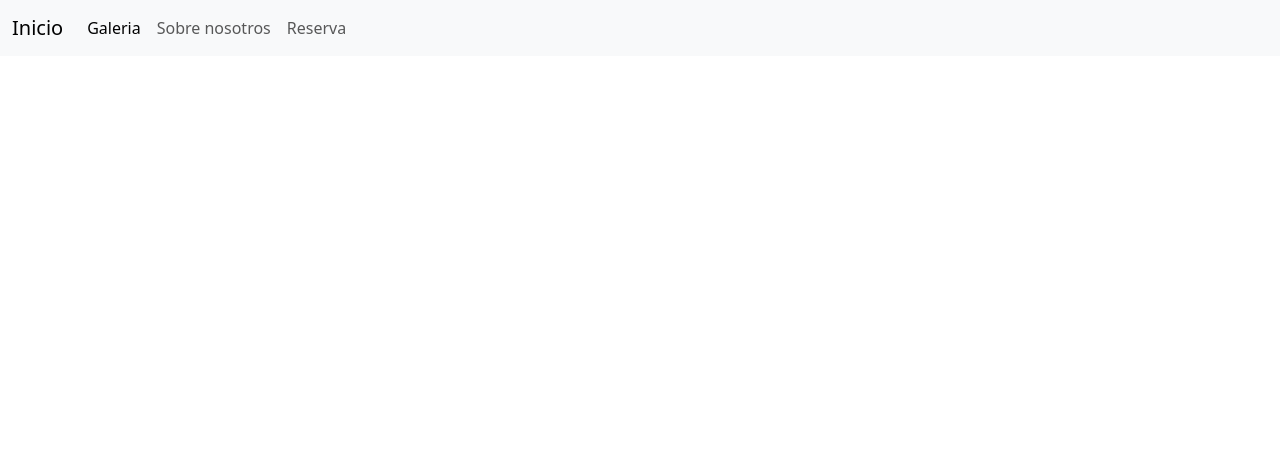
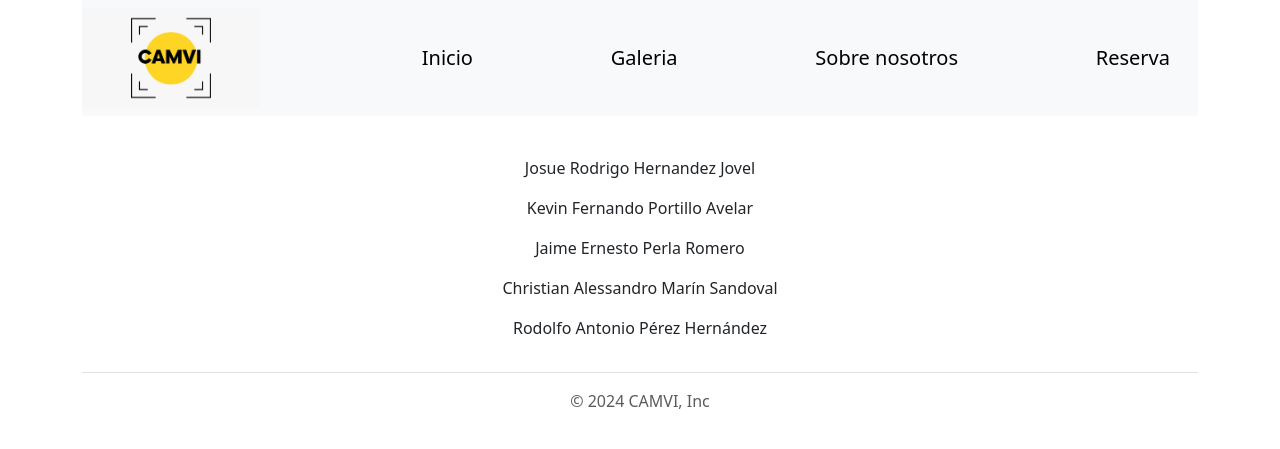
Before and after one commit to josueeE3/MOVAVI, a plain HTML site: page index.html in a window 1280 px wide. Drawn offline with nearby package versions, Linux system fonts and the light colour scheme.

Commit message:
modifique navbar y agregue footer

```diff
--- a/index.html
+++ b/index.html
@@ -4,31 +4,36 @@
     <meta charset="UTF-8">
     <meta name="viewport" content="width=device-width, initial-scale=1.0">
     <title>Camvi</title>
+    <link rel="stylesheet" href="style.css">
     <link href="https://cdn.jsdelivr.net/npm/bootstrap@5.3.3/dist/css/bootstrap.min.css" rel="stylesheet" integrity="sha384-QWTKZyjpPEjISv5WaRU9OFeRpok6YctnYmDr5pNlyT2bRjXh0JMhjY6hW+ALEwIH" crossorigin="anonymous">
     <link rel="icon" href="img/logo.jpeg">
 </head>
 <body>
-    <nav class="navbar navbar-expand-lg navbar-light bg-light">
-        <div class="container-fluid">
-          <a class="navbar-brand" href="#">Inicio</a>
-          <button class="navbar-toggler" type="button" data-bs-toggle="collapse" data-bs-target="#navbarNav" aria-controls="navbarNav" aria-expanded="false" aria-label="Toggle navigation">
-            <span class="navbar-toggler-icon"></span>
-          </button>
-          <div class="collapse navbar-collapse" id="navbarNav">
-            <ul class="navbar-nav">
-              <li class="nav-item">
-                <a class="nav-link active" aria-current="page" href="#">Galeria</a>
-              </li>
-              <li class="nav-item">
-                <a class="nav-link" href="#">Sobre nosotros</a>
-              </li>
-              <li class="nav-item">
-                <a class="nav-link" href="#">Reserva</a>
-              </li>
-            </ul>
+    <div class="container">
+        <nav class="navbar navbar-expand-lg navbar-light bg-light">
+            <img src="img/logo.jpeg" alt="" width="200px" height="100px" class="mr-auto" style="margin-right: 150px;">
+          <div class="container-fluid">
+            <a class="navbar-brand" href="#" >Inicio </a>
+            <a class="navbar-brand" href="#" >Galeria</a>
+            <a class="navbar-brand" href="#" >Sobre nosotros</a>
+            <a class="navbar-brand" href="#" >Reserva </a>
           </div>
-        </div>
-      </nav>
+        </nav>
+      </div>
+
+
+      <div class="container">
+        <footer class="py-3 my-4">
+          <ul class="nav justify-content-center border-bottom pb-3 mb-3 nav flex-column">
+            <li class="nav-item"><p class="text-center">Josue Rodrigo Hernandez Jovel</p></li>
+            <li class="nav-item"><p class="text-center">Kevin Fernando Portillo Avelar</p></li>
+            <li class="nav-item"><p class="text-center">Jaime Ernesto Perla Romero</p></li>
+            <li class="nav-item"><p class="text-center">Christian Alessandro Marín Sandoval</p></li>
+            <li class="nav-item"><p class="text-center">Rodolfo Antonio Pérez Hernández</p></li>
+          </ul>
+          <p class="text-center text-body-secondary">© 2024 CAMVI, Inc</p>
+        </footer>
+      </div>
 
 
       <script src="https://cdn.jsdelivr.net/npm/bootstrap@5.3.3/dist/js/bootstrap.bundle.min.js" integrity="sha384-YvpcrYf0tY3lHB60NNkmXc5s9fDVZLESaAA55NDzOxhy9GkcIdslK1eN7N6jIeHz" crossorigin="anonymous"></script>
```
